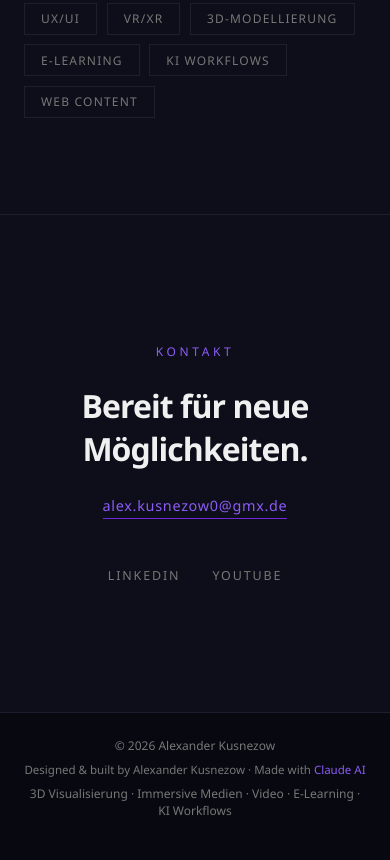
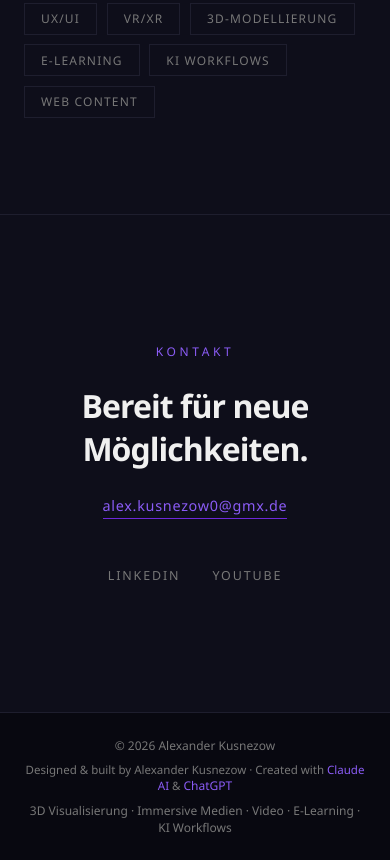
Before and after one commit to alpexstudio/Portfolio, a plain HTML site: page index.html in a window 390 px wide. Shown: the part 4567-5427 px from the top of the page. Drawn offline with Linux system fonts and the light colour scheme; animation ran at ten frames a second.

Commit message:
footer fix

```diff
--- a/index.html
+++ b/index.html
@@ -119,7 +119,7 @@
   .social-links a{color:var(--muted);font-size:.78rem;letter-spacing:.15em;text-transform:uppercase;transition:color .3s;}
   .social-links a:hover{color:var(--accent-light);}
 
-  footer{padding:2rem 4rem;border-top:1px solid var(--border);display:flex;justify-content:space-between;align-items:center;position:relative;z-index:1;}
+  footer{padding:2rem 4rem;border-top:1px solid var(--border);display:grid;grid-template-columns:1fr auto 1fr;align-items:center;position:relative;z-index:1;}footer span:nth-child(1){justify-self:start;}footer span:nth-child(2){justify-self:center;text-align:center;}footer span:nth-child(3){justify-self:end;text-align:right;}
   footer span{font-size:.75rem;color:var(--muted);}
 
   @keyframes fadeUp{from{opacity:0;transform:translateY(30px)}to{opacity:1;transform:translateY(0)}}
@@ -135,7 +135,7 @@
     #hero{grid-template-columns:1fr;padding:6rem 1.5rem 3rem;}.hero-right{display:none;}
     #featured,#about,#portfolio,#contact{padding-left:1.5rem;padding-right:1.5rem;}
     .featured-card,.about-grid{grid-template-columns:1fr;}
-    footer{padding:1.5rem;flex-direction:column;gap:.5rem;text-align:center;}
+    footer{padding:1.5rem;display:flex;flex-direction:column;gap:.5rem;text-align:center;}footer span:nth-child(1),footer span:nth-child(2),footer span:nth-child(3){justify-self:center;text-align:center;}
     body{cursor:auto;}#cursor,#cursor-ring{display:none;}
   }
   @media(max-width:600px){.nav-links{display:none;}}
@@ -311,7 +311,7 @@
 
 <footer>
   <span>© 2026 Alexander Kusnezow</span>
-  <span style="color:var(--muted);font-size:.72rem;">Designed & built by Alexander Kusnezow · Made with <a href="https://claude.ai" target="_blank" style="color:var(--accent-light);">Claude AI</a></span>
+  <span style="color:var(--muted);font-size:.72rem;">Designed & built by Alexander Kusnezow · Created with <a href="https://claude.ai" target="_blank" style="color:var(--accent-light);">Claude AI</a> & <span style="color:var(--accent-light);">ChatGPT</span></span>
   <span>3D Visualisierung · Immersive Medien · Video · E-Learning · KI Workflows</span>
 </footer>
 
```
